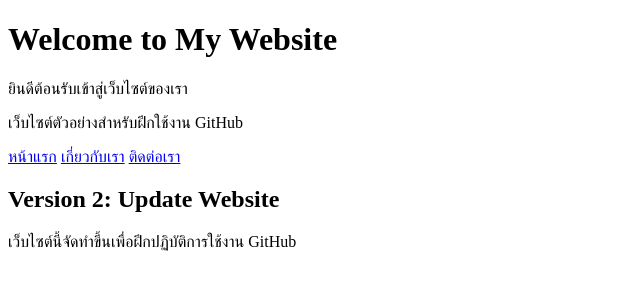
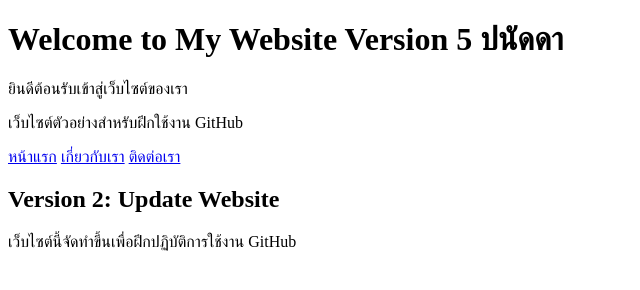
Before and after one commit to 68319010012-lab/69Dev03-githeub-put, a plain HTML site: page index.html in a window 1280 px wide. Shown: the whole page, without its empty margins (0-640 px from the left). Drawn offline with Linux system fonts and the light colour scheme.

Commit message:
Website Version 5

```diff
--- a/index.html
+++ b/index.html
@@ -6,7 +6,7 @@
     <title>Document</title>
 </head>
 <body>
-    <h1>Welcome to My Website</h1>
+    <h1>Welcome to My Website Version 5  ปนัดดา </h1>
         <p>ยินดีต้อนรับเข้าสู่เว็บไซต์ของเรา</p>
         <p>เว็บไซต์ตัวอย่างสำหรับฝึกใช้งาน GitHub</p>
         <a href="index.html">หน้าแรก</a>
```
